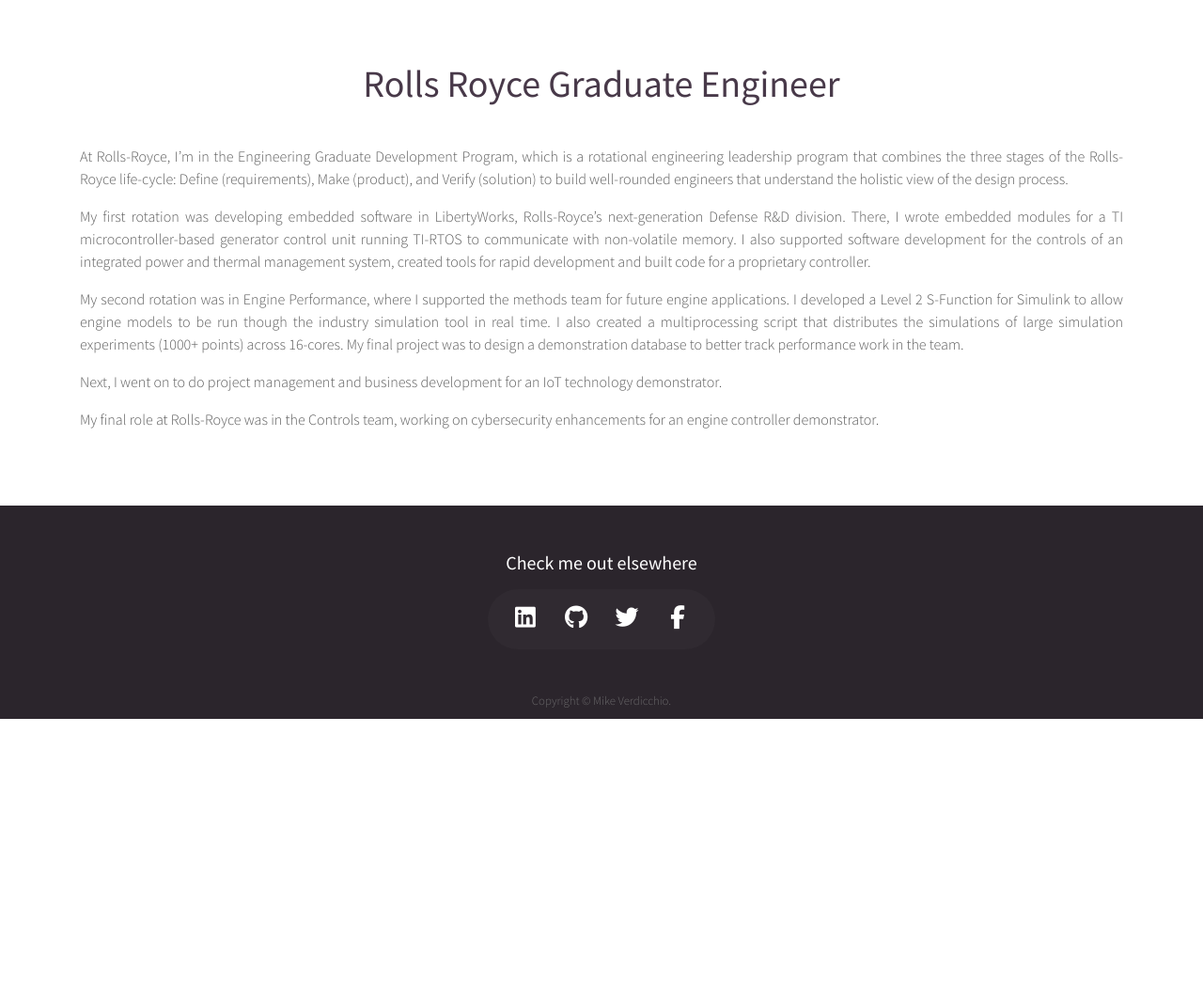
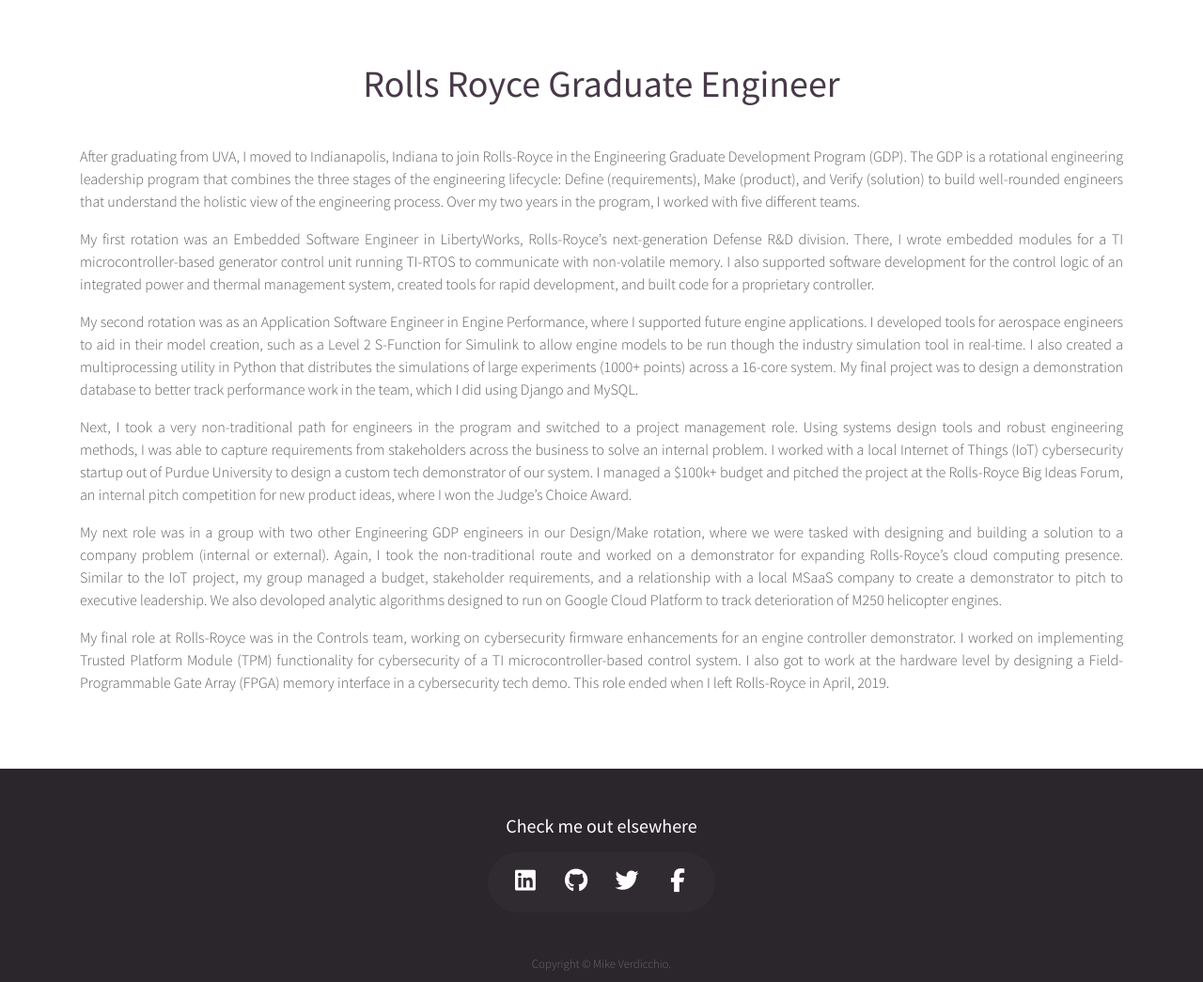
Before and after one commit to willcray/willcray.github.io, a Jekyll site: the page built from _experience/rolls-royce-graduate-engineer.md, in a window 1280 px wide. Shown: the part 366-1411 px from the top of the page at 94% size. Built offline with Jekyll 4.4.1, drawn with Linux system fonts in a browser that asks for light colours; nearby versions of some CDN libraries; before the commit the page ends 1131 px from its top, so only the background shows below that.

Commit message:
Update RR information (#9)

```diff
--- a/_experience/rolls-royce-graduate-engineer.md
+++ b/_experience/rolls-royce-graduate-engineer.md
@@ -8,12 +8,14 @@
 picture: /images/experience/rolls-royce.jpg
 ---
 
-At Rolls-Royce, I'm in the Engineering Graduate Development Program, which is a rotational engineering leadership program that combines the three stages of the Rolls-Royce life-cycle: Define (requirements), Make (product), and Verify (solution) to build well-rounded engineers that understand the holistic view of the design process.
+After graduating from UVA, I moved to Indianapolis, Indiana to join Rolls-Royce in the Engineering Graduate Development Program (GDP). The GDP is a rotational engineering leadership program that combines the three stages of the engineering lifecycle: Define (requirements), Make (product), and Verify (solution) to build well-rounded engineers that understand the holistic view of the engineering process. Over my two years in the program, I worked with five different teams.
 
-My first rotation was developing embedded software in LibertyWorks, Rolls-Royce's next-generation Defense R&D division. There, I wrote embedded modules for a TI microcontroller-based generator control unit running TI-RTOS to communicate with non-volatile memory. I also supported software development for the controls of an integrated power and thermal management system, created tools for rapid development and built code for a proprietary controller.
+My first rotation was an Embedded Software Engineer in LibertyWorks, Rolls-Royce's next-generation Defense R&D division. There, I wrote embedded modules for a TI microcontroller-based generator control unit running TI-RTOS to communicate with non-volatile memory. I also supported software development for the control logic of an integrated power and thermal management system, created tools for rapid development, and built code for a proprietary controller.
 
-My second rotation was in Engine Performance, where I supported the methods team for future engine applications. I developed a Level 2 S-Function for Simulink to allow engine models to be run though the industry simulation tool in real time. I also created a multiprocessing script that distributes the simulations of large simulation experiments (1000+ points) across 16-cores. My final project was to design a demonstration database to better track performance work in the team.
+My second rotation was as an Application Software Engineer in Engine Performance, where I supported future engine applications. I developed tools for aerospace engineers to aid in their model creation, such as a Level 2 S-Function for Simulink to allow engine models to be run though the industry simulation tool in real-time. I also created a multiprocessing utility in Python that distributes the simulations of large experiments (1000+ points) across a 16-core system. My final project was to design a demonstration database to better track performance work in the team, which I did using Django and MySQL.
 
-Next, I went on to do project management and business development for an IoT technology demonstrator.
+Next, I took a very non-traditional path for engineers in the program and switched to a project management role. Using systems design tools and robust engineering methods, I was able to capture requirements from stakeholders across the business to solve an internal problem. I worked with a local Internet of Things (IoT) cybersecurity startup out of Purdue University to design a custom tech demonstrator of our system. I managed a $100k+ budget and pitched the project at the Rolls-Royce Big Ideas Forum, an internal pitch competition for new product ideas, where I won the Judge's Choice Award.
 
-My final role at Rolls-Royce was in the Controls team, working on cybersecurity enhancements for an engine controller demonstrator.
+My next role was in a group with two other Engineering GDP engineers in our Design/Make rotation, where we were tasked with designing and building a solution to a company problem (internal or external). Again, I took the non-traditional route and worked on a demonstrator for expanding Rolls-Royce's cloud computing presence. Similar to the IoT project, my group managed a budget, stakeholder requirements, and a relationship with a local MSaaS company to create a demonstrator to pitch to executive leadership. We also devoloped analytic algorithms designed to run on Google Cloud Platform to track deterioration of M250 helicopter engines.
+
+My final role at Rolls-Royce was in the Controls team, working on cybersecurity firmware enhancements for an engine controller demonstrator. I worked on implementing Trusted Platform Module (TPM) functionality for cybersecurity of a TI microcontroller-based control system. I also got to work at the hardware level by designing a Field-Programmable Gate Array (FPGA) memory interface in a cybersecurity tech demo. This role ended when I left Rolls-Royce in April, 2019.
```
